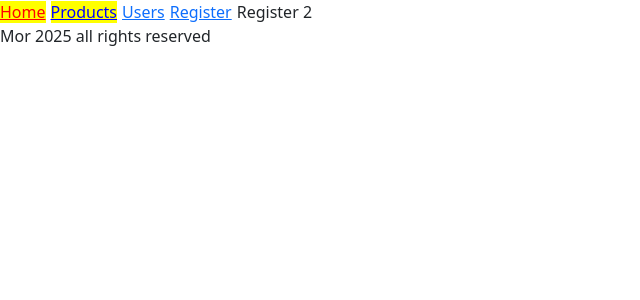
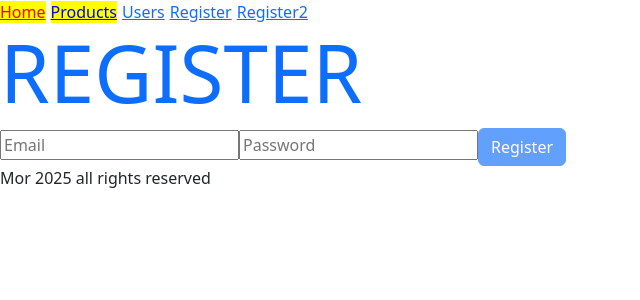
Before and after one commit to MorAshkenazi/first-app-300125, a React (Create React App) app: page /register2 in a window 1280 px wide. Shown: the top 300 px of the page, without its empty margins (0-640 px from the left). Built offline with nearby package versions, Linux system fonts and the light colour scheme.

Commit message:
lesson5 - part2

```diff
--- a/package.json
+++ b/package.json
@@ -11,6 +11,7 @@
     "@types/node": "^16.18.126",
     "@types/react": "^19.1.12",
     "@types/react-dom": "^19.1.9",
+    "axios": "^1.12.2",
     "bootstrap": "^5.3.8",
     "formik": "^2.4.6",
     "react": "^19.1.1",
--- a/src/components/Navbar.tsx
+++ b/src/components/Navbar.tsx
@@ -14,6 +14,7 @@ const Navbar: FunctionComponent<NavbarProps> = () => {
       </NavLink>
       <NavLink to="/users">Users</NavLink>
       <NavLink to="/register">Register</NavLink>
+      <NavLink to="/register2">Register2</NavLink>
     </>
   );
 };
--- a/src/components/Register2.tsx
+++ b/src/components/Register2.tsx
@@ -1,9 +1,66 @@
+import { useFormik } from "formik";
 import { FunctionComponent } from "react";
+import * as yup from "yup";
+import { addUser } from "../services/usersService";
 
 interface Register2Props {}
 
 const Register2: FunctionComponent<Register2Props> = () => {
-  return <>Register 2</>;
+  const formik = useFormik({
+    initialValues: { email: "", password: "" },
+    validationSchema: yup.object({
+      email: yup
+        .string()
+        .required()
+        .email("Invalid email")
+        .min(10, "Email must contain 10 characters"),
+      password: yup.string().required().min(8),
+    }),
+    onSubmit: (values, { resetForm }) => {
+      addUser(values)
+        .then((res) => {
+          console.log(res.data);
+        })
+        .catch((error) => {
+          console.log(error);
+        });
+      resetForm();
+    },
+  });
+  return (
+    <form onSubmit={formik.handleSubmit}>
+      <h1 className="display-1 text-primary">REGISTER</h1>
+      <input
+        type="email"
+        placeholder="Email"
+        name="email"
+        value={formik.values.email}
+        onChange={formik.handleChange}
+        onBlur={formik.handleBlur}
+      />
+      {formik.touched.email && formik.errors.email && (
+        <p className="text-danger">{formik.errors.email}</p>
+      )}
+      <input
+        type="password"
+        placeholder="Password"
+        name="password"
+        value={formik.values.password}
+        onChange={formik.handleChange}
+        onBlur={formik.handleBlur}
+      />
+      {formik.touched.password && formik.errors.password && (
+        <p className="text-danger">{formik.errors.password}</p>
+      )}
+      <button
+        type="submit"
+        className="btn btn-primary"
+        disabled={!formik.dirty || !formik.isValid}
+      >
+        Register
+      </button>
+    </form>
+  );
 };
 
 export default Register2;
--- /dev/null
+++ b/src/interfaces/User.ts
@@ -0,0 +1,4 @@
+export interface User {
+  email: string;
+  password: string;
+}
--- /dev/null
+++ b/src/services/usersService.ts
@@ -0,0 +1,12 @@
+import axios from "axios";
+
+const api: string = "https://jsonplaceholder.typicode.com/users";
+
+// register
+export function addUser(newUser: any) {
+  return axios.post(api, newUser);
+}
+
+// login
+
+// get user details
```
Also changed, not shown: 1 other file (tests, documents, lock files or other folders).
